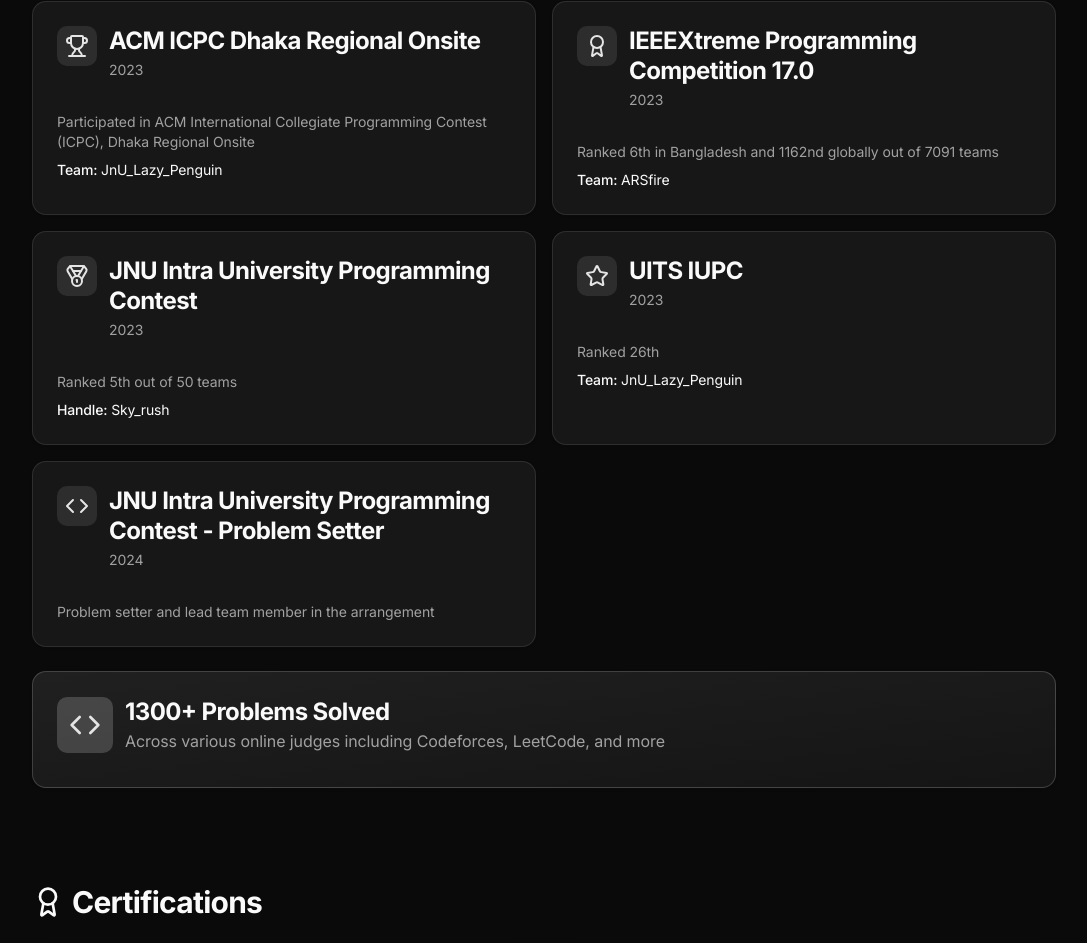
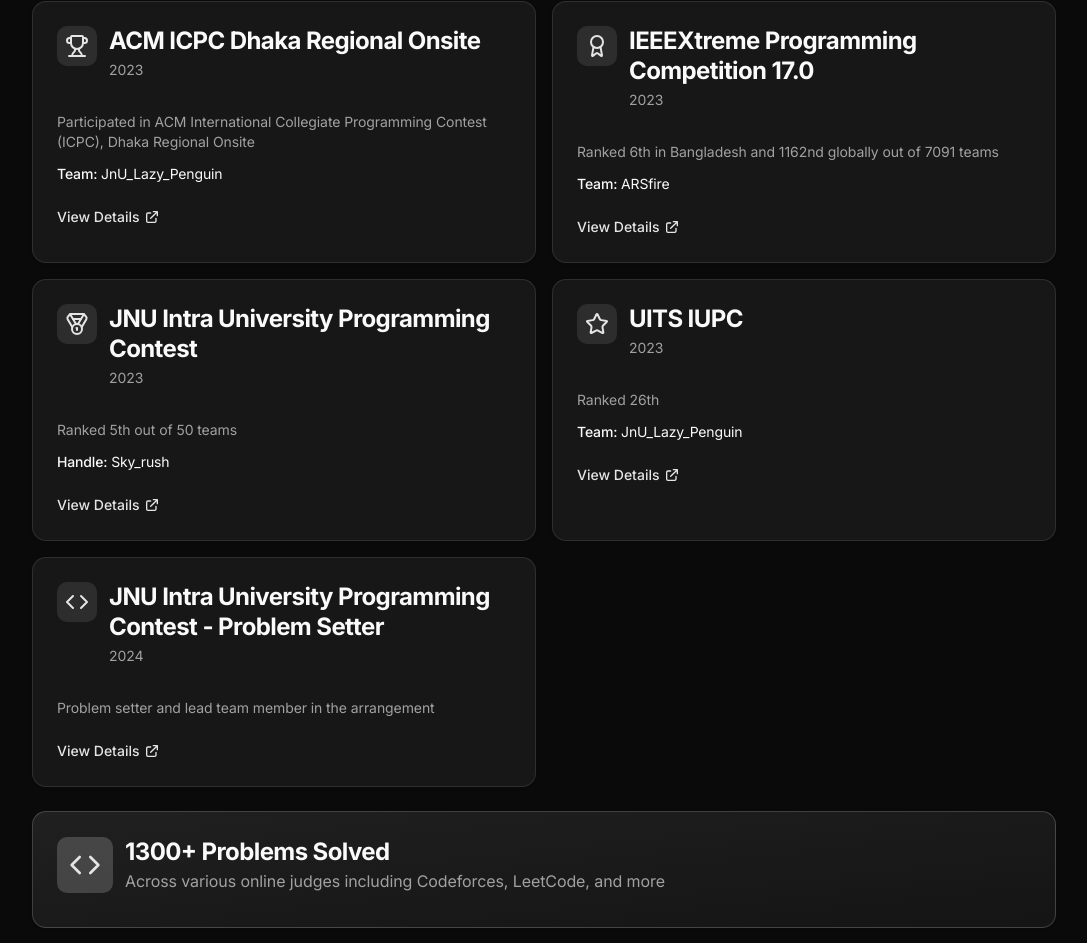
Before and after one commit to Akashthespidy/portfolio-sky, a Next.js app: page / in a window 1280 px wide. Shown: the part 3357-4300 px from the top of the page, without its empty margins (96-1183 px from the left). Built offline with nearby package versions, Linux system fonts and the light colour scheme.

Commit message:
feat: link is added in award

```diff
--- a/components/sections/awards.tsx
+++ b/components/sections/awards.tsx
@@ -31,7 +31,15 @@ export function Awards() {
       <div className="grid gap-4 md:grid-cols-2">
         {DATA.awards.map((award, index) => {
           const Icon = iconMap[award.icon];
-          const awardData = award as { title: string; date: string; description: string; icon: string; team?: string; handle?: string };
+          const awardData = award as {
+            title: string;
+            date: string;
+            description: string;
+            icon: string;
+            team?: string;
+            handle?: string;
+            link?: string;
+          };
           return (
             <motion.div
               key={index}
@@ -49,24 +57,55 @@ export function Awards() {
                       </div>
                     )}
                     <div className="flex-1 space-y-1">
-                      <h3 className="font-bold leading-tight">{awardData.title}</h3>
-                      <p className="text-sm text-muted-foreground">{awardData.date}</p>
+                      <h3 className="font-bold leading-tight">
+                        {awardData.title}
+                      </h3>
+                      <p className="text-sm text-muted-foreground">
+                        {awardData.date}
+                      </p>
                     </div>
                   </div>
                 </CardHeader>
-                <CardContent className="space-y-2">
+                <CardContent className="space-y-3">
                   <p className="text-sm text-muted-foreground">
                     {awardData.description}
                   </p>
                   {awardData.team && (
                     <p className="text-sm">
-                      <span className="font-medium">Team:</span> {awardData.team}
+                      <span className="font-medium">Team:</span>{" "}
+                      {awardData.team}
                     </p>
                   )}
                   {awardData.handle && (
                     <p className="text-sm">
-                      <span className="font-medium">Handle:</span> {awardData.handle}
+                      <span className="font-medium">Handle:</span>{" "}
+                      {awardData.handle}
                     </p>
+                  )}
+                  {awardData.link && (
+                    <div className="pt-2">
+                      <a
+                        href={awardData.link}
+                        target="_blank"
+                        rel="noopener noreferrer"
+                        className="inline-flex items-center gap-1 text-sm font-medium text-primary hover:underline"
+                      >
+                        View Details
+                        <svg
+                          className="h-4 w-4"
+                          fill="none"
+                          stroke="currentColor"
+                          viewBox="0 0 24 24"
+                        >
+                          <path
+                            strokeLinecap="round"
+                            strokeLinejoin="round"
+                            strokeWidth={2}
+                            d="M10 6H6a2 2 0 00-2 2v10a2 2 0 002 2h10a2 2 0 002-2v-4M14 4h6m0 0v6m0-6L10 14"
+                          />
+                        </svg>
+                      </a>
+                    </div>
                   )}
                 </CardContent>
               </Card>
@@ -91,7 +130,8 @@ export function Awards() {
               <div>
                 <h3 className="text-2xl font-bold">1300+ Problems Solved</h3>
                 <p className="text-muted-foreground">
-                  Across various online judges including Codeforces, LeetCode, and more
+                  Across various online judges including Codeforces, LeetCode,
+                  and more
                 </p>
               </div>
             </div>
--- a/lib/data.ts
+++ b/lib/data.ts
@@ -5,6 +5,7 @@ export interface Award {
   icon: string;
   team?: string;
   handle?: string;
+  link?: string;
 }
 
 export const DATA = {
@@ -47,7 +48,7 @@ export const DATA = {
     social: {
       GitHub: {
         name: "GitHub",
-        url: "https://github.com/akash",
+        url: "https://github.com/akashthespidy",
         icon: "Github",
         navbar: true,
       },
@@ -96,7 +97,17 @@ export const DATA = {
       end: "Present",
       description:
         "Building innovative solutions leveraging OpenAI and LLM technologies for intelligent embeddings and semantic search. Developing scalable full-stack applications with React.js, Next.js, and TypeScript, while implementing modern AI-powered features and managing databases with PostgreSQL and Neon.",
-      technologies: ["React.js", "Next.js", "TypeScript", "OpenAI", "LLM", "Embeddings", "PostgreSQL", "Neon", "Tailwind CSS"],
+      technologies: [
+        "React.js",
+        "Next.js",
+        "TypeScript",
+        "OpenAI",
+        "LLM",
+        "Embeddings",
+        "PostgreSQL",
+        "Neon",
+        "Tailwind CSS",
+      ],
     },
   ],
   education: [
@@ -171,16 +182,20 @@ export const DATA = {
     {
       title: "ACM ICPC Dhaka Regional Onsite",
       date: "2023",
-      description: "Participated in ACM International Collegiate Programming Contest (ICPC), Dhaka Regional Onsite",
+      description:
+        "Participated in ACM International Collegiate Programming Contest (ICPC), Dhaka Regional Onsite",
       team: "JnU_Lazy_Penguin",
       icon: "trophy",
+      link: "https://icpc.global",
     },
     {
       title: "IEEEXtreme Programming Competition 17.0",
       date: "2023",
-      description: "Ranked 6th in Bangladesh and 1162nd globally out of 7091 teams",
+      description:
+        "Ranked 6th in Bangladesh and 1162nd globally out of 7091 teams",
       team: "ARSfire",
       icon: "award",
+      link: "https://ieeextreme.org",
     },
     {
       title: "JNU Intra University Programming Contest",
@@ -188,6 +203,7 @@ export const DATA = {
       description: "Ranked 5th out of 50 teams",
       handle: "Sky_rush",
       icon: "medal",
+      link: "https://jnu.ac.bd",
     },
     {
       title: "UITS IUPC",
@@ -195,18 +211,22 @@ export const DATA = {
       description: "Ranked 26th",
       team: "JnU_Lazy_Penguin",
       icon: "star",
+      link: "https://uits-iupc.com",
     },
     {
       title: "JNU Intra University Programming Contest - Problem Setter",
       date: "2024",
       description: "Problem setter and lead team member in the arrangement",
       icon: "code",
+      link: "https://jnu.ac.bd/contests",
     },
   ],
   research: [
     {
-      title: "A Blockchain-Based Electronic Voting System Using Sidechain and Smart Contracts",
-      description: "Research focused on enhancing security in electronic voting systems, optimizing vote counting to O(1) time complexity, and reducing costs through blockchain sidechains.",
+      title:
+        "A Blockchain-Based Electronic Voting System Using Sidechain and Smart Contracts",
+      description:
+        "Research focused on enhancing security in electronic voting systems, optimizing vote counting to O(1) time complexity, and reducing costs through blockchain sidechains.",
       highlights: [
         "Security Enhancement",
         "Vote Counting at time complexity O(1)",
@@ -221,14 +241,14 @@ export const DATA = {
       issuer: "Meta",
       date: "2024",
       link: "https://www.coursera.org",
-      image: "/images/certification-placeholder.png"
+      image: "/images/certification-placeholder.png",
     },
     {
       title: "Problem Solving (Intermediate)",
       issuer: "HackerRank",
       date: "2023",
       link: "https://www.hackerrank.com",
-      image: ""
-    }
+      image: "",
+    },
   ],
 } as const;
```
